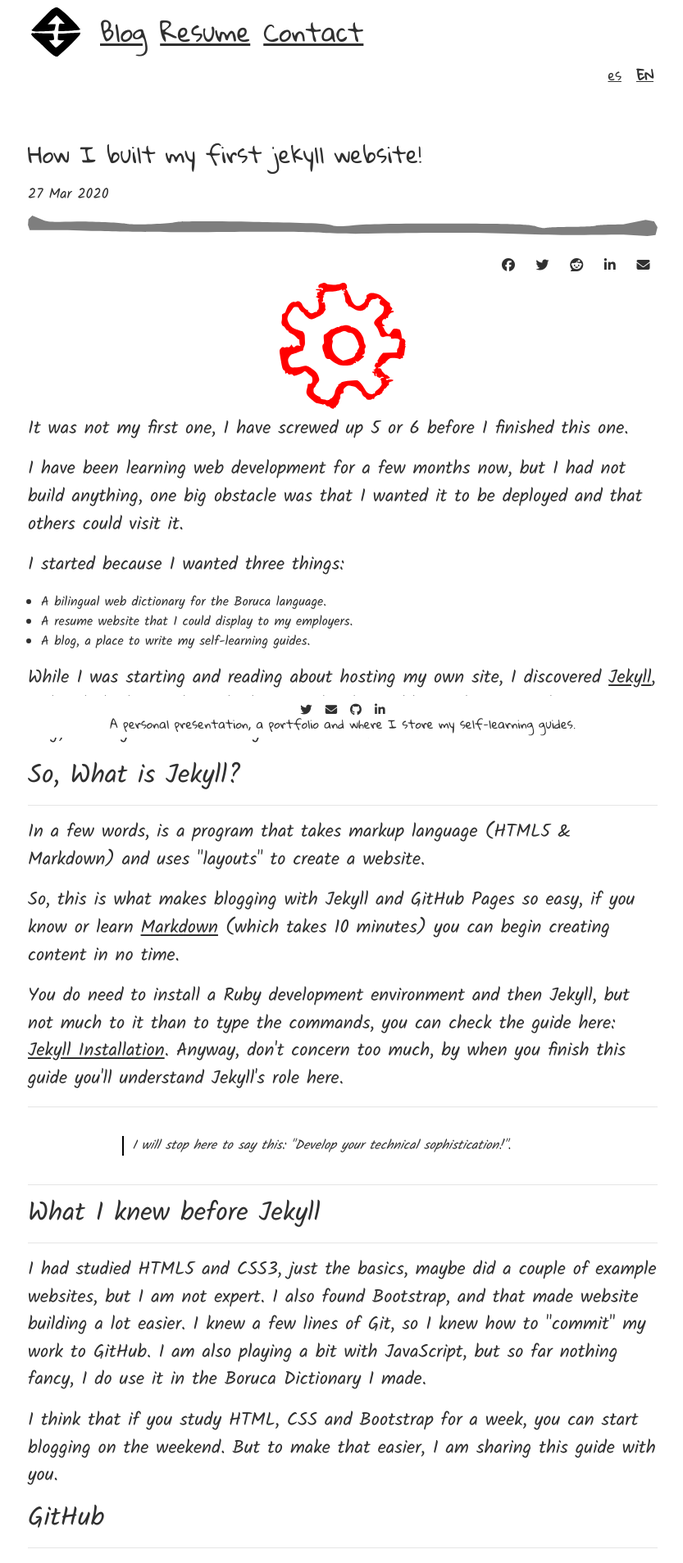
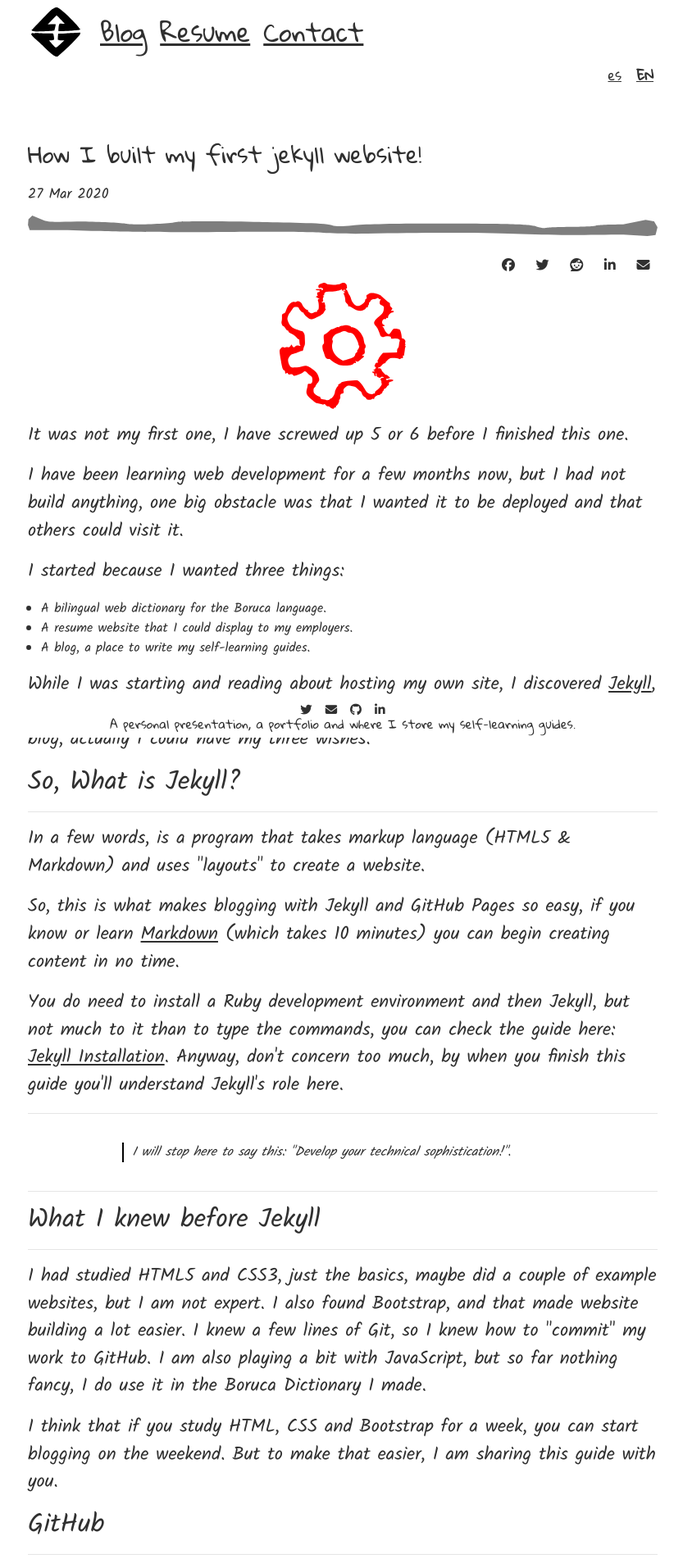
Before and after one commit to adrian-robles/adrian-robles.github.io, a Jekyll site: the page built from _posts/2020-03-29-how-i-built-my-first-jekyll.html, in a window 1280 px wide. Shown: the top 1907 px of the page at 82% size, without its empty margins (222-1055 px from the left). Built offline with Jekyll 4.4.1, drawn with Linux system fonts in a browser that asks for light colours; nearby versions of some CDN libraries.

Commit message:
Clean up files

```diff
--- a/_includes/note_icon.html
+++ /dev/null
@@ -1,4 +0,0 @@
-
-<div class="post-icon">
-  <img src="/assets/images/adrianLogos/npr.svg" alt="Project Icon" class="img-fluid -mx-auto">
-</div>
--- a/_includes/project_icon.html
+++ /dev/null
@@ -1,5 +0,0 @@
-
-<div class="post-icon">
-  <img src="/assets/images/adrianLogos/ppr.svg" alt="Project Icon" class="img-fluid -mx-auto">
-  <span>{{category}}</span>
-</div>
--- a/_posts/2020-03-29-how-i-built-my-first-jekyll.html
+++ b/_posts/2020-03-29-how-i-built-my-first-jekyll.html
@@ -11,7 +11,7 @@ last_modified_at: 2020-03-27 00:00:00 -0600
 categories: project
 ---
 
-<img src="/assets/images/adrianLogos/ppr.svg" alt="Project Icon" class="img-fluid mx-auto d-block post-icon mb-2">
+<img src="/assets/images/adrianLogos/ppr.svg" alt="Project Icon" class="img-fluid mx-auto d-block post-icon mb-3">
 
 
 <p>
--- a/_posts/2020-06-29-teamworking.html
+++ b/_posts/2020-06-29-teamworking.html
@@ -10,6 +10,9 @@ ref: teamworking
 last_modified_at: 2020-03-27 00:00:00 -0600
 categories: note
 ---
+
+<img src="/assets/images/adrianLogos/npr.svg" alt="Project Icon" class="img-fluid mx-auto d-block post-icon mb-3">
+
 
 <p>
   I also have been in that situation where I felt not everyone was pulling their weight, I also felt the frustration of not understanding what was my role in the team and those are issues we all have had when being in a team. And so I started to wonder, what is really behind a team, what is it, how does it come to be?
--- a/es_CR/_posts/2020-03-29-como-hice-mi-primer-jekyll.html
+++ b/es_CR/_posts/2020-03-29-como-hice-mi-primer-jekyll.html
@@ -10,6 +10,9 @@ ref: how-i-built-my-first-jekyll-website
 last_modified_at: 2020-03-27 00:00:00 -0600
 categories: project
 ---
+
+<img src="/assets/images/adrianLogos/ppr.svg" alt="Project Icon" class="img-fluid mx-auto d-block post-icon mb-3">
+
 
 <p>
   It was not my first one, I have screwed up 5 or 6 before I finished this one.
--- a/es_CR/_posts/2020-06-29-trabajo-en-equipo.html
+++ b/es_CR/_posts/2020-06-29-trabajo-en-equipo.html
@@ -10,6 +10,9 @@ ref: teamworking
 last_modified_at: 2020-03-27 00:00:00 -0600
 categories: note
 ---
+
+<img src="/assets/images/adrianLogos/npr.svg" alt="Project Icon" class="img-fluid mx-auto d-block post-icon mb-3">
+
 
 <p>
   I also have been in that situation where I felt not everyone was pulling their weight, I also felt the frustration of not understanding what was my role in the team and those are issues we all have had when being in a team. And so I started to wonder, what is really behind a team, what is it, how does it come to be?
```
